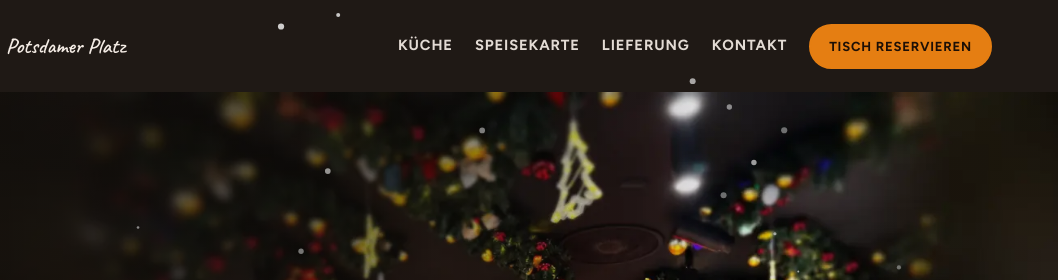
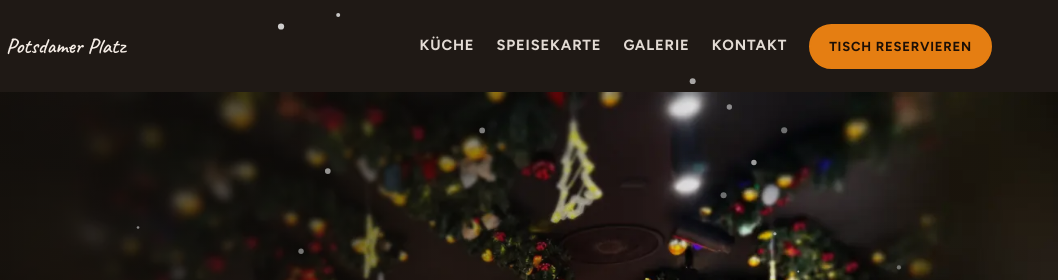
Before and after one commit to nguyenthanhson1709-collab/vietbowlmitte, a plain HTML site: page index.html in a window 1280 px wide. Shown: the top 280 px of the page, 222-1280 px from the left. Drawn offline with Linux system fonts and the light colour scheme; animation ran at ten frames a second; a web font is replaced by a local one.

Commit message:
Navigation: Lieferung durch Galerie ersetzt
Co-Authored-By: Claude Opus 5.5 <noreply@anthropic.com>
Claude-Session: https://claude.ai/code/session_01UTAHK54hWYVYi3dmJrCAjN

```diff
--- a/index.html
+++ b/index.html
@@ -437,7 +437,7 @@ footer .sign { font-family: var(--f-hand); font-size: 1.7rem; color: var(--on-he
     <nav class="nav" id="nav" aria-label="Hauptnavigation">
       <a href="#kueche">Küche</a>
       <a href="#menu-orbit">Speisekarte</a>
-      <a href="#bestellen">Lieferung</a>
+      <a href="#galerie">Galerie</a>
       <a href="#kontakt">Kontakt</a>
       <a class="btn btn-chili" href="#kontakt">Tisch reservieren</a>
     </nav>
@@ -587,7 +587,7 @@ footer .sign { font-family: var(--f-hand); font-size: 1.7rem; color: var(--on-he
 </section>
 
 <!-- GALLERY -->
-<section class="band gallery">
+<section class="band gallery" id="galerie">
   <div class="wrap">
     <span class="eyebrow">Schau, was gerade kocht!</span>
     <h2>Aus unserer Küche</h2>
```
